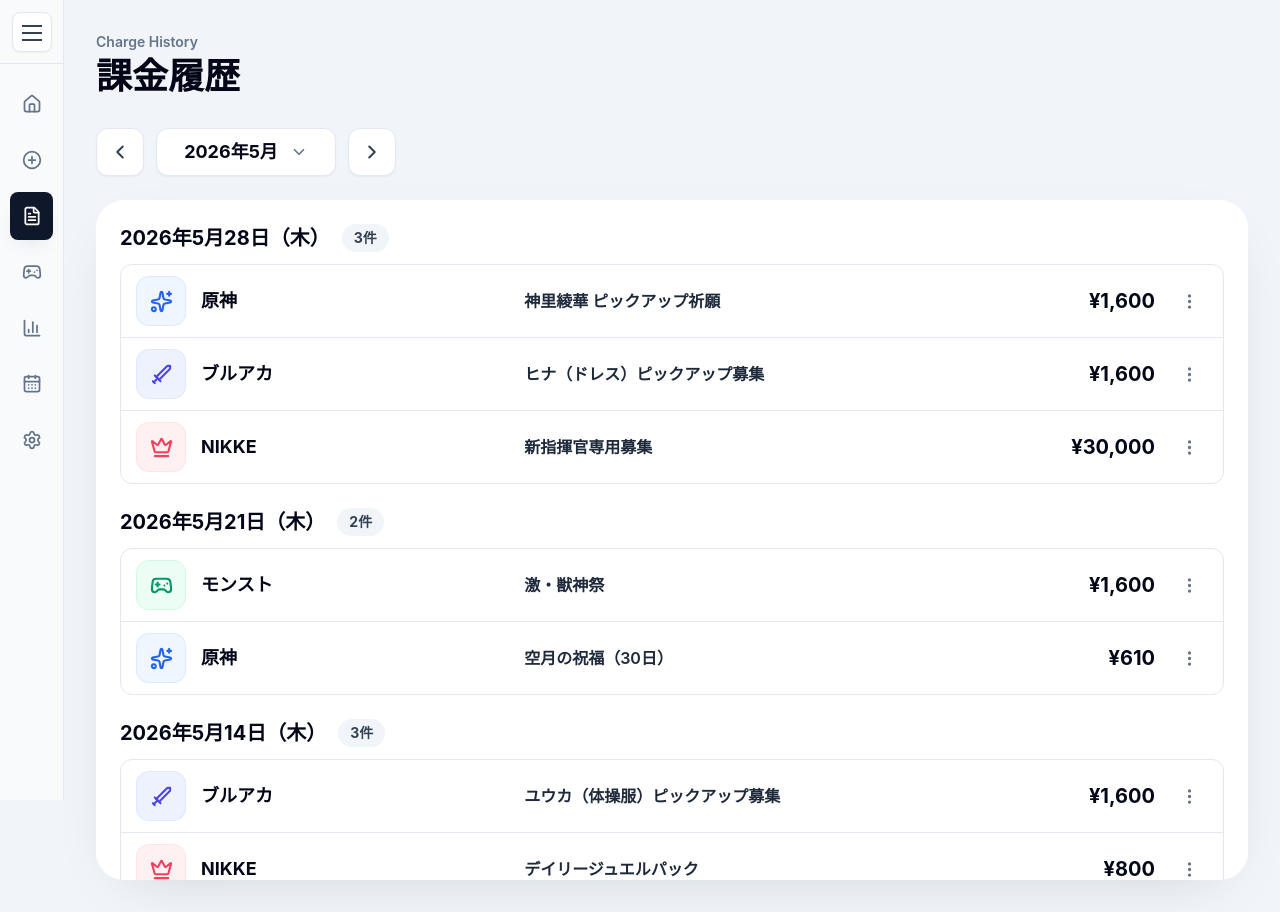
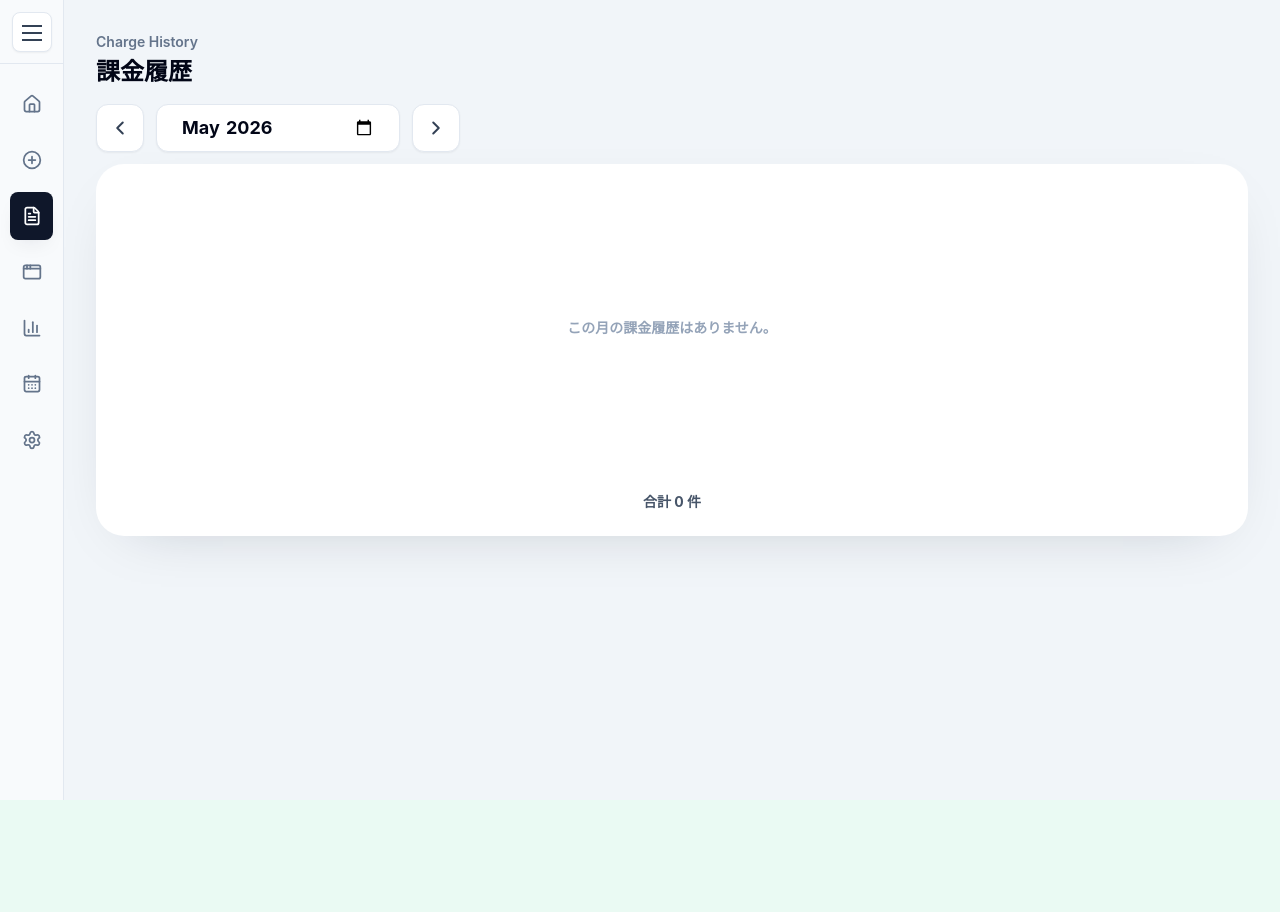
Before and after one commit to JuniorEngineer598/kakin-checker, a Next.js app: page /dashboard/charges-history in a window 1280 px wide. After the commit the page ends 800 px from the top, so only its background shows below. Built offline with nearby package versions, Linux system fonts and the light colour scheme.

Commit message:
追加した課金の履歴を表示する機能を追加

```diff
--- a/app/dashboard/charges-history/page.tsx
+++ b/app/dashboard/charges-history/page.tsx
@@ -1,36 +1,67 @@
-'use client';
+"use client";
 
-import { ChevronDown, ChevronLeft, ChevronRight, MoreVertical } from 'lucide-react';
-import { useMemo, useState } from 'react';
-import { formatCurrency } from '../../lib/format';
-import { mockChargeHistoryByMonth, mockChargeHistoryMonths } from '../../lib/mockData';
+import { ChevronLeft, ChevronRight, MoreVertical } from "lucide-react";
+import { useMemo, useState, useEffect } from "react";
+import GameIconView from "../../components/GameIconView";
+import { buildChargeHistory } from "../../lib/chargeHistory";
+import {
+  formatChargeMonthLabel,
+  formatCurrency,
+  formatMonthInputValue,
+} from "../../lib/format";
+import type { ChargeRecord, Game } from "../../lib/types";
+import { loadCharges, loadGames, saveCharges } from "../../lib/storage";
 
 export default function ChargeHistoryPage() {
-  const [selectedMonthIndex, setSelectedMonthIndex] = useState(0);
-  const selectedMonth = mockChargeHistoryMonths[selectedMonthIndex];
-  const groups = mockChargeHistoryByMonth[selectedMonth] ?? [];
-  const totalCount = useMemo(() => groups.reduce((sum, group) => sum + group.items.length, 0), [groups]);
+  const [charges, setCharges] = useState<ChargeRecord[]>([]);
+  const [games, setGames] = useState<Game[]>([]);
+  const [selectedMonthDate, setSelectedMonthDate] = useState(() => new Date());
+  const [openChargeMenuId, setOpenChargeMenuId] = useState<string | null>(null);
 
+  useEffect(() => {
+    setCharges(loadCharges());
+    setGames(loadGames());
+  }, []);
+
+  //charges と games が更新されるたびに、buildChargeHistory関数を呼び出し
+  const { groupsByMonth } = useMemo(() => {
+    return buildChargeHistory(charges, games);
+  }, [charges, games]);
+
+  const selectedMonth = formatChargeMonthLabel(selectedMonthDate);
+  //選択された月のグループを取得。なければ空配列
+  const groups = groupsByMonth[selectedMonth] ?? [];
+  const totalCount = useMemo(
+    () => groups.reduce((sum, group) => sum + group.items.length, 0),
+    [groups],
+  );
+
+  //月移動の関数 direction: -1 で前の月、1 で次の月
   function moveMonth(direction: -1 | 1) {
-    setSelectedMonthIndex((current) => {
-      const nextIndex = current + direction;
-      if (nextIndex < 0 || nextIndex >= mockChargeHistoryMonths.length) {
-        return current;
+    setSelectedMonthDate((current) => {
+      return new Date(current.getFullYear(), current.getMonth() + direction, 1);
+    });
   }
 
-      return nextIndex;
-    });
+  function handleDeleteCharge(chargeId: string) {
+    const ok = window.confirm("この課金記録を消去しますか？");
+    if (!ok) return;
+
+    const nextCharges = charges.filter((charge) => charge.id !== chargeId);
+    setCharges(nextCharges);
+    saveCharges(nextCharges);
+    setOpenChargeMenuId(null);
   }
 
   return (
     <main className="min-h-screen bg-slate-100 px-4 py-6 sm:px-6 sm:py-8">
       <div className="mx-auto max-w-6xl">
-        <div className="mb-8">
+        <div className="mb-4">
           <p className="text-sm font-semibold text-slate-500">Charge History</p>
-          <h1 className="mt-1 text-4xl font-bold text-slate-950">課金履歴</h1>
+          <h1 className="mt-1 text-2xl font-bold text-slate-950">課金履歴</h1>
         </div>
 
-        <div className="mb-6 flex flex-wrap items-center gap-3">
+        <div className="mb-3 flex flex-wrap items-center gap-3">
           <button
             type="button"
             onClick={() => moveMonth(-1)}
@@ -40,13 +71,15 @@
             <ChevronLeft size={22} strokeWidth={2.2} aria-hidden="true" />
           </button>
 
-          <button
-            type="button"
-            className="flex h-12 min-w-[180px] items-center justify-center gap-3 rounded-xl border border-slate-200 bg-white px-6 text-lg font-bold text-slate-950 shadow-sm"
-          >
-            {selectedMonth}
-            <ChevronDown size={18} strokeWidth={2.2} className="text-slate-500" aria-hidden="true" />
-          </button>
+          <input
+            type="month"
+            value={formatMonthInputValue(selectedMonthDate)}
+            onChange={(event) => {
+              const [year, month] = event.target.value.split("-").map(Number);
+              setSelectedMonthDate(new Date(year, month - 1, 1));
+            }}
+            className="flex h-12 min-w-[180px] items-center justify-center rounded-xl border border-slate-200 bg-white px-6 text-lg font-bold text-slate-950 shadow-sm"
+          />
 
           <button
             type="button"
@@ -72,34 +105,61 @@
                     </span>
                   </div>
 
-                  <div className="overflow-hidden rounded-xl border border-slate-200 bg-white">
-                    {group.items.map((item) => {
-                      const Icon = item.icon;
-
-                      return (
+                  <div className="rounded-xl border border-slate-200 bg-white">
+                    {group.items.map((item) => (
                       <article
                         key={item.id}
                         className="grid grid-cols-[minmax(160px,0.75fr)_minmax(220px,1fr)_120px_36px] items-center gap-4 border-b border-slate-200 px-3 py-3 last:border-b-0 sm:px-4"
                       >
                         <div className="flex min-w-0 items-center gap-4">
-                            <div className={`flex h-12 w-12 shrink-0 items-center justify-center rounded-xl ring-1 ${item.iconClassName}`}>
-                              <Icon size={23} strokeWidth={2.2} aria-hidden="true" />
-                            </div>
-                            <p className="truncate text-lg font-bold text-slate-950">{item.gameName}</p>
+                          <GameIconView
+                            icon={item.gameIcon}
+                            className="h-12 w-12 shrink-0"
+                          />
+                          <p className="truncate text-lg font-bold text-slate-950">
+                            {item.gameName}
+                          </p>
                         </div>
 
-                          <p className="min-w-0 truncate text-base font-semibold text-slate-800">{item.itemName}</p>
-                          <p className="text-right text-xl font-bold text-slate-950">{formatCurrency(item.amount)}</p>
+                        <p className="min-w-0 truncate text-base font-semibold text-slate-800">
+                          {item.itemName}
+                        </p>
+                        <p className="text-right text-xl font-bold text-slate-950">
+                          {formatCurrency(item.amount)}
+                        </p>
+                        <div className="relative justify-self-end" data-charge-menu>
                           <button
                             type="button"
                             className="flex h-9 w-9 items-center justify-center rounded-lg text-slate-500 transition hover:bg-slate-100 hover:text-slate-800"
                             aria-label={`${item.itemName}のメニュー`}
+                            aria-expanded={openChargeMenuId === item.id}
+                            onClick={() =>
+                              setOpenChargeMenuId((current) =>
+                                current === item.id ? null : item.id,
+                              )
+                            }
                           >
-                            <MoreVertical size={19} strokeWidth={2.2} aria-hidden="true" />
+                            <MoreVertical
+                              size={19}
+                              strokeWidth={2.2}
+                              aria-hidden="true"
+                            />
                           </button>
+
+                          {openChargeMenuId === item.id ? (
+                            <div className="absolute right-0 top-10 z-20 w-28 rounded-xl border border-slate-200 bg-white p-1 shadow-[0_18px_40px_-24px_rgba(15,23,42,0.5)]">
+                              <button
+                                type="button"
+                                onClick={() => handleDeleteCharge(item.id)}
+                                className="flex h-9 w-full items-center rounded-lg px-3 text-left text-sm font-bold text-rose-600 transition hover:bg-rose-50"
+                              >
+                                消去
+                              </button>
+                            </div>
+                          ) : null}
+                        </div>
                       </article>
-                      );
-                    })}
+                    ))}
                   </div>
                 </section>
               ))}
@@ -110,7 +170,9 @@
             </div>
           )}
 
-          <p className="mt-6 text-center text-sm font-bold text-slate-600">合計 {totalCount} 件</p>
+          <p className="mt-6 text-center text-sm font-bold text-slate-600">
+            合計 {totalCount} 件
+          </p>
         </section>
       </div>
     </main>
--- a/app/dashboard/games/page.tsx
+++ b/app/dashboard/games/page.tsx
@@ -1,9 +1,9 @@
 "use client";
 
 import {
+  AppWindow,
   CheckCircle2,
   EllipsisVertical,
-  Gamepad2,
   Plus,
   UploadCloud,
   X,
@@ -40,19 +40,19 @@
     setCharges(loadCharges());
   }, []);
 
-  // 新しいゲームを追加する処理
+  // 新しいアプリを追加する処理
   function handleSubmit(event: FormEvent<HTMLFormElement>) {
     event.preventDefault();
 
     const trimmedName = gameName.trim();
     if (!trimmedName) {
-      setGameNameError("※ゲーム名を入力してください");
+      setGameNameError("※アプリ名を入力してください");
       return;
     }
-    // 同じ名前のゲームが既に存在するかチェック
+    // 同じ名前のアプリが既に存在するかチェック
     const existsGame = games.find((game) => game.name === trimmedName);
     if (existsGame) {
-      setGameNameError("※同じ名前のゲームが既に存在しています");
+      setGameNameError("※同じ名前のアプリが既に存在しています");
       return;
     }
 
@@ -75,15 +75,15 @@
     setOpenGameMenuId(null);
   }
 
-  // ゲームを削除する処理
+  // アプリを削除する処理
   const handleDeleteGame = (gameId: string) => {
-    // ゲームを削除する前に確認ダイアログを表示
+    // アプリを削除する前に確認ダイアログを表示
     const ok = window.confirm(
-      "このゲームを本当に削除しますか？\n※このゲームの課金履歴とテンプレートも削除されます",
+      "このアプリを本当に削除しますか？\n※このアプリの課金履歴とテンプレートも削除されます",
     );
     if (!ok) return;
 
-    // ゲームを削除した後、そのゲームに関連する課金記録と課金テンプレートも削除
+    // アプリを削除した後、そのアプリに関連する課金記録と課金テンプレートも削除
     const nextGames = games.filter((game) => game.id !== gameId);
     const nextCharges = loadCharges().filter(
       (charge) => charge.gameId !== gameId,
@@ -99,7 +99,7 @@
     setOpenGameMenuId(null);
   };
 
-  // ゲーム編集モーダルを開く処理
+  // アプリ編集モーダルを開く処理
   const openEditModal = (game: Game) => {
     setEditGameId(game.id);
     setEditGameName(game.name);
@@ -113,27 +113,27 @@
     setEditGameNameError("");
   }
 
-  // ゲーム名を編集して保存する処理
+  // アプリ名を編集して保存する処理
   const handleEditSubmit = (event: FormEvent<HTMLFormElement>) => {
     event.preventDefault();
 
     const trimmedName = editGameName.trim();
-    // ゲーム名が空の場合はエラーを表示して保存処理を中断
+    // アプリ名が空の場合はエラーを表示して保存処理を中断
     if (!trimmedName) {
-      setEditGameNameError("※ゲーム名を入力してください");
+      setEditGameNameError("※アプリ名を入力してください");
       return;
     }
 
-    // 同じ名前のゲームが既に存在するかチェック
+    // 同じ名前のアプリが既に存在するかチェック
     const existsGame = games.find(
       (game) => game.id !== editGameId && game.name === trimmedName,
     );
     if (existsGame) {
-      setEditGameNameError("※同じ名前のゲームが既に存在しています");
+      setEditGameNameError("※同じ名前のアプリが既に存在しています");
       return;
     }
 
-    // ゲーム名を更新した新しいゲームの配列を作成
+    // アプリ名を更新した新しいアプリの配列を作成
     const nextGames = games.map((game) => {
       if (game.id === editGameId) {
         return {
@@ -150,7 +150,7 @@
     closeEditModal();
   };
 
-  // ゲームごとの総課金額を計算
+  // アプリごとの総課金額を計算
   function getGameTotalAmount(gameId: string) {
     return charges
       .filter((charge) => charge.gameId === gameId)
@@ -162,15 +162,15 @@
       <div className="mx-auto max-w-6xl">
         <div className="mb-10">
           <div>
-            <p className="text-sm font-semibold text-slate-500">Games</p>
+            <p className="text-sm font-semibold text-slate-500">Apps</p>
             <h1 className="mt-2 text-3xl font-bold text-slate-950">
-              ゲーム追加
+              アプリ追加
             </h1>
           </div>
         </div>
 
         <div className="mb-6 flex items-center justify-between gap-4">
-          <h2 className="text-xl font-bold text-slate-950">登録済みのゲーム</h2>
+          <h2 className="text-xl font-bold text-slate-950">登録済みのアプリ</h2>
           <button
             type="button"
             onClick={() => setIsModalOpen(true)}
@@ -184,8 +184,8 @@
         <section className="overflow-hidden rounded-[28px] bg-white px-6 shadow-[0_18px_60px_-35px_rgba(15,23,42,0.25)]">
           <div className="grid grid-cols-[minmax(0,1.2fr)_160px_160px_120px] border-b border-slate-200 px-2 py-5 text-sm font-bold text-slate-500">
             <div className="flex items-center gap-3">
-              <Gamepad2 size={18} strokeWidth={2.2} aria-hidden="true" />
-              ゲーム名
+              <AppWindow size={18} strokeWidth={2.2} aria-hidden="true" />
+              アプリ名
             </div>
             <div>総課金額</div>
             <div>登録状況</div>
@@ -279,7 +279,7 @@
             >
               <div className="flex items-center justify-between gap-4">
                 <h2 className="text-2xl font-bold text-slate-950">
-                  ゲームを追加
+                  アプリを追加
                 </h2>
                 <button
                   type="button"
@@ -293,7 +293,7 @@
 
               <label className="mt-8 block">
                 <span className="text-sm font-bold text-slate-700">
-                  ゲーム名
+                  アプリ名
                 </span>
                 <input
                   type="text"
@@ -372,7 +372,7 @@
             >
               <div className="flex items-center justify-between gap-4">
                 <h2 className="text-2xl font-bold text-slate-950">
-                  ゲーム名を編集
+                  アプリ名を編集
                 </h2>
                 <button
                   type="button"
@@ -386,7 +386,7 @@
 
               <label className="mt-8 block">
                 <span className="text-sm font-bold text-slate-700">
-                  ゲーム名
+                  アプリ名
                 </span>
                 <input
                   type="text"
--- /dev/null
+++ b/app/lib/chargeHistory.ts
@@ -0,0 +1,66 @@
+import {
+  formatChargeDateLabel,
+  formatChargeMonthLabel,
+  formatWeekdayLabel,
+  parseChargeDate,
+} from './format';
+import type { ChargeHistoryGroup, ChargeRecord, Game } from './types';
+
+export type ChargeHistoryData = {
+  groupsByMonth: Record<string, ChargeHistoryGroup[]>;
+};
+
+// 課金記録とゲームデータを受け取り、課金履歴表示用のデータ構造に変換する関数
+export function buildChargeHistory(charges: ChargeRecord[], games: Game[]): ChargeHistoryData {
+  //ゲームをIDで検索しやすい形に変換 例:gameById.get(charge.gameId)
+  const gameById = new Map(games.map((game) => [game.id, game]));
+
+  //月ごとの課金履歴グループを入れるオブジェクト
+  const groupsByMonth: Record<string, ChargeHistoryGroup[]> = {};
+
+  //課金記録を日付の新しい順にソート b - a で新しい順
+  const sortedCharges = [...charges].sort((a, b) => {
+    return parseChargeDate(b.chargedAt).getTime() - parseChargeDate(a.chargedAt).getTime();
+  });
+
+  //並び替えた課金データを1件ずつ処理して、月ごと・日付ごとにグループ化
+  for (const charge of sortedCharges) {
+    const date = parseChargeDate(charge.chargedAt);
+
+    const monthLabel = formatChargeMonthLabel(date);//"2026年5月"
+    const dateLabel = formatChargeDateLabel(date);//"2026年5月18日"
+    const game = gameById.get(charge.gameId);
+
+    if (!game) {
+      continue;
+    }
+
+    //月ごとの配列を作成「なければ空の配列を作成」
+    groupsByMonth[monthLabel] ??= [];
+
+    //同じ日付のグループを月ごとの配列から検索
+    let dateGroup = groupsByMonth[monthLabel].find((item) => item.date === dateLabel);
+    if (!dateGroup) {
+      dateGroup = {
+        date: dateLabel,
+        weekday: formatWeekdayLabel(date),
+        items: [],
+      };
+
+      groupsByMonth[monthLabel].push(dateGroup);
+    }
+
+
+    dateGroup.items.push({
+      id: charge.id,
+      gameName: game.name,
+      gameIcon: game.icon,
+      itemName: charge.itemName,
+      amount: charge.amount,
+    });
+  }
+
+  return {
+    groupsByMonth,
+  };
+}
--- a/app/lib/format.ts
+++ b/app/lib/format.ts
@@ -10,3 +10,31 @@
 
   return `${year}-${month}-${day}`;
 }
+
+const weekdays = ['日', '月', '火', '水', '木', '金', '土'];
+
+export function parseChargeDate(value: string) {
+  return new Date(`${value}T00:00:00`);
+}
+
+// Dateオブジェクトを受け取り、"YYYY年M月" 形式の文字列を返す
+export function formatChargeMonthLabel(date: Date) {
+  return `${date.getFullYear()}年${date.getMonth() + 1}月`;
+}
+
+//Dateオブジェクトを受け取り、"YYYY年M月D日" 形式の文字列を返す
+export function formatChargeDateLabel(date: Date) {
+  return `${date.getFullYear()}年${date.getMonth() + 1}月${date.getDate()}日`;
+}
+
+// Dateオブジェクトを受け取り、曜日を表す文字列を返す "月", "火", "水" など
+export function formatWeekdayLabel(date: Date) {
+  return weekdays[date.getDay()];
+}
+
+export function formatMonthInputValue(date: Date) {
+  const year = date.getFullYear();
+  const month = String(date.getMonth() + 1).padStart(2, '0');
+
+  return `${year}-${month}`;
+}
--- a/app/lib/navigation.ts
+++ b/app/lib/navigation.ts
@@ -1,4 +1,4 @@
-import { BarChart3, CalendarDays, FileText, Gamepad2, House, PlusCircle, Settings } from 'lucide-react';
+import { AppWindow, BarChart3, CalendarDays, FileText, House, PlusCircle, Settings } from 'lucide-react';
 import type { LucideIcon } from 'lucide-react';
 
 export type SidebarItem = {
@@ -11,7 +11,7 @@
   { label: 'ホーム', href: '/dashboard', icon: House },
   { label: '課金追加', href: '/dashboard/charges/new', icon: PlusCircle },
   { label: '課金履歴', href: '/dashboard/charges-history', icon: FileText },
-  { label: 'ゲーム追加', href: '/dashboard/games', icon: Gamepad2 },
+  { label: 'アプリ追加', href: '/dashboard/games', icon: AppWindow },
   { label: '分析', href: '/dashboard/analytics', icon: BarChart3 },
   { label: 'カレンダー', href: '/dashboard/calendar', icon: CalendarDays },
   { label: '設定', href: '/dashboard/settings', icon: Settings },
```
Also changed, not shown: app/lib/types.ts (+19 -0 lines). Lines whose indentation alone changed are shown as unchanged.
